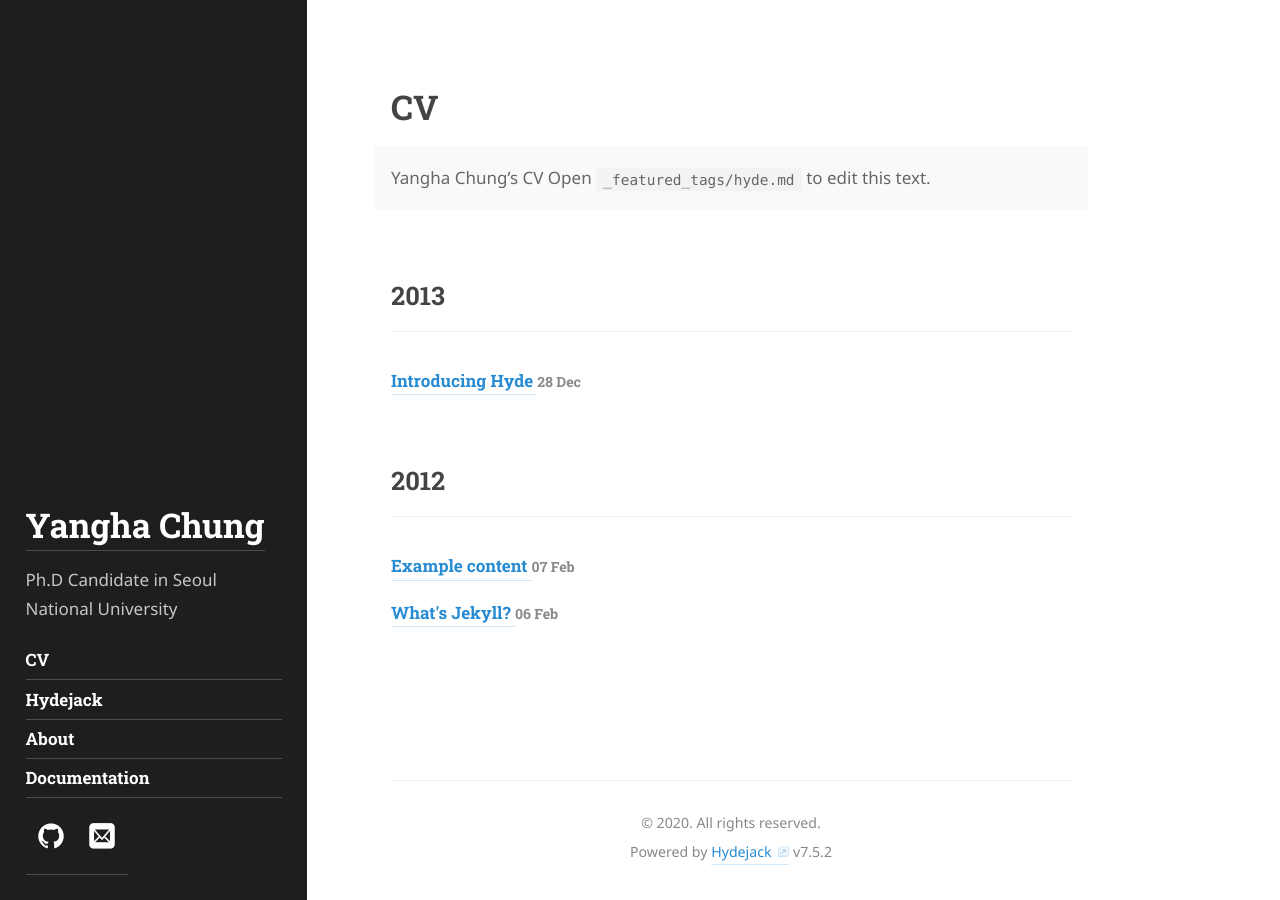
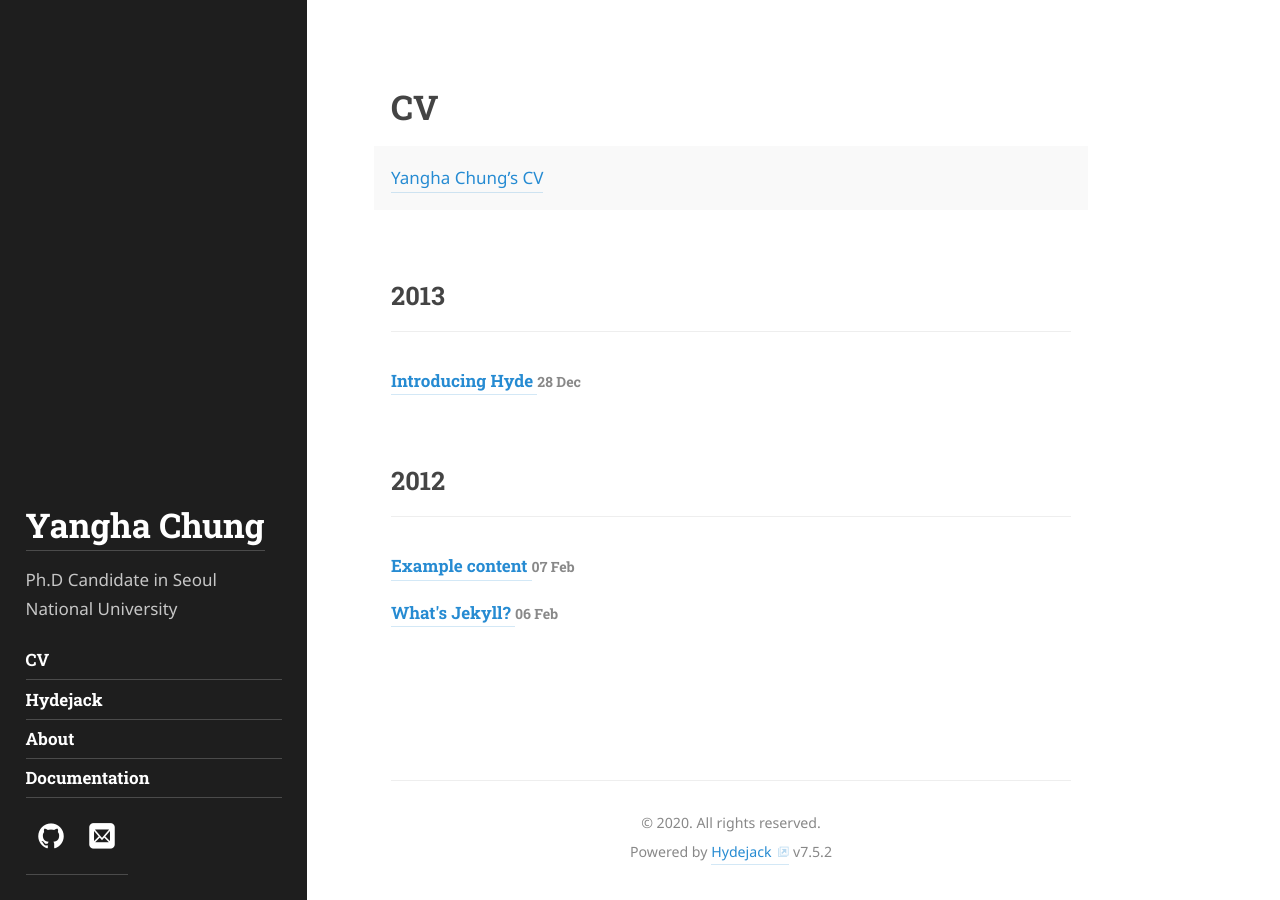
Before and after one commit to yangha08/yangha08.github.io, a Jekyll site: the page built from _featured_tags/hyde.md, in a window 1280 px wide. Built offline with Jekyll 4.4.1, drawn with Linux system fonts in a browser that asks for light colours; some web fonts are replaced.

Commit message:
Update hyde.md

```diff
--- a/_featured_tags/hyde.md
+++ b/_featured_tags/hyde.md
@@ -5,8 +5,8 @@ slug: hyde
 menu: true
 order: 1
 description: >
-  Yangha Chung's CV
-  Open `_featured_tags/hyde.md` to edit this text.
+  [Yangha Chung's CV](YHCV.html)
+
 accent_color: '#268bd2'
 accent_image:
   background: '#202020'
```
